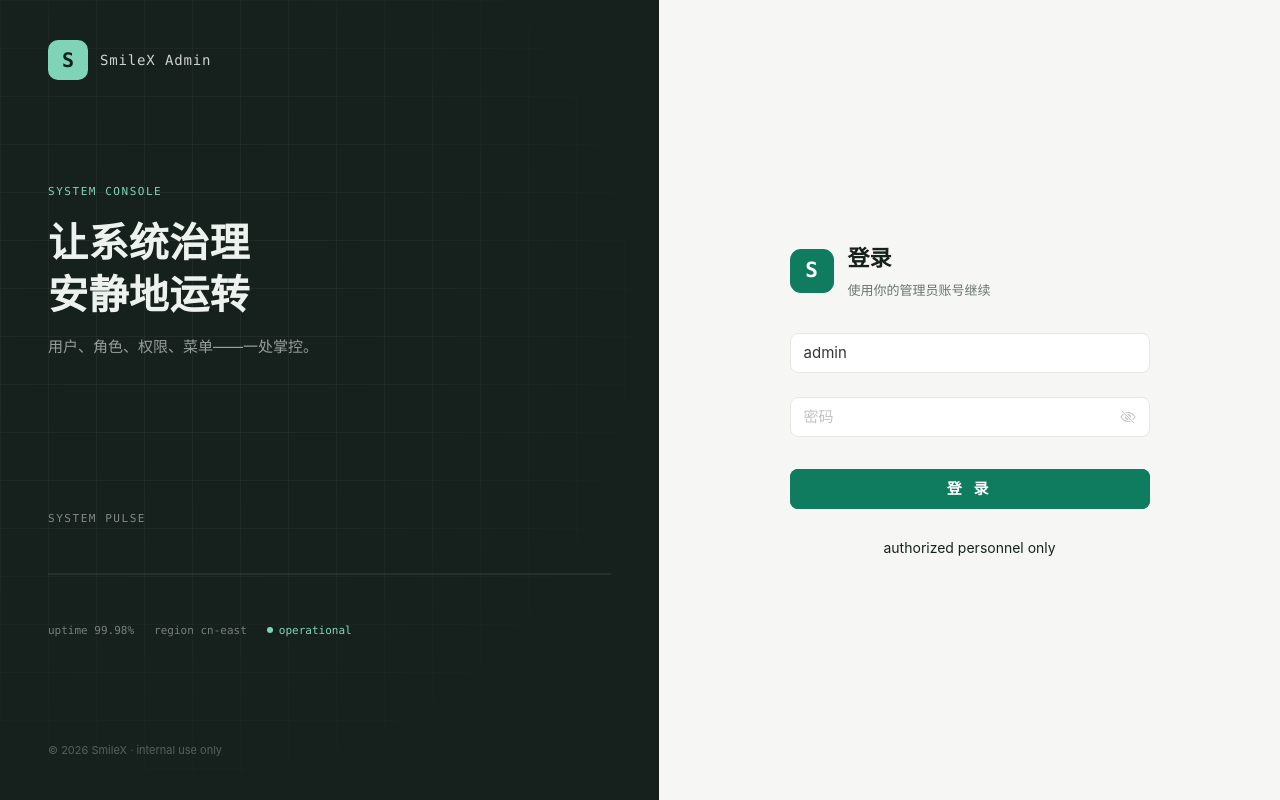
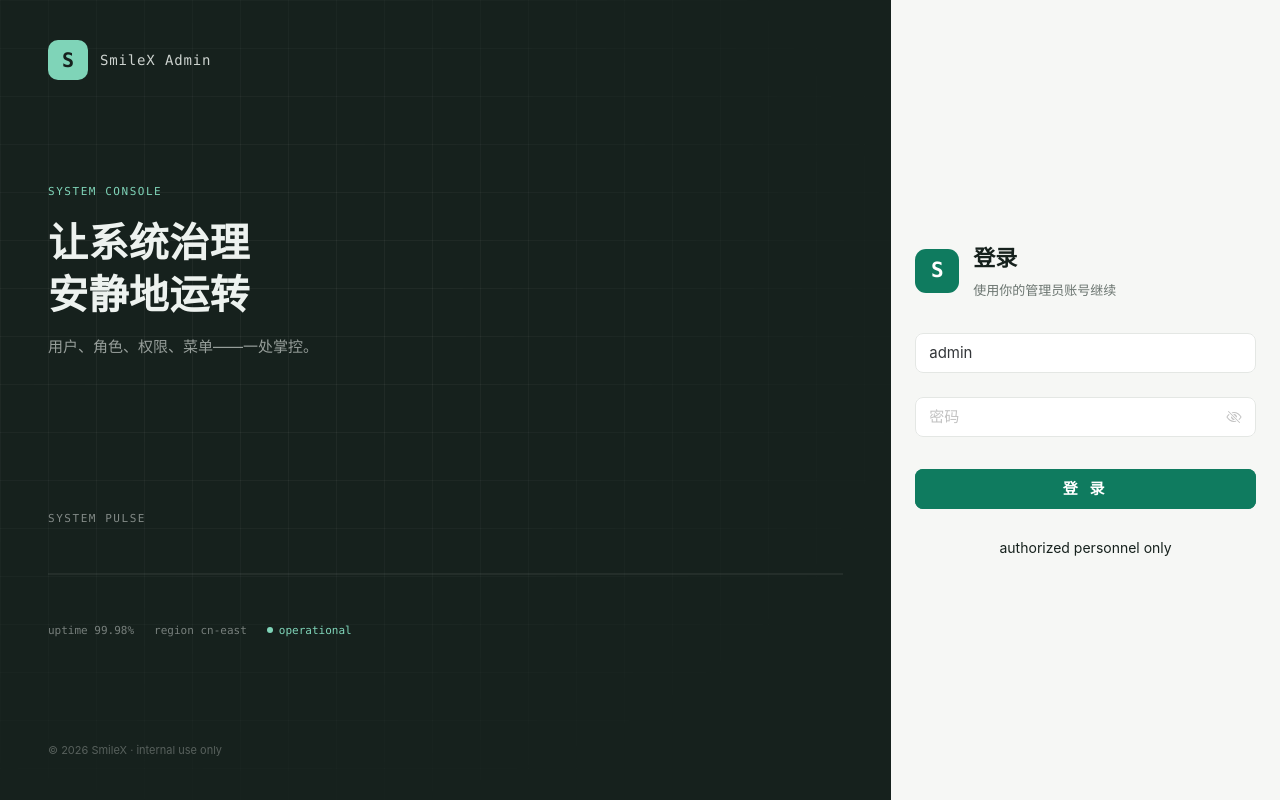
Before and after one commit to smileluck/SmileX-Admin-Go, a Vue app in the folder web/: page /login in a window 1280 px wide. Built offline with nearby package versions, Linux system fonts and the light colour scheme.

Commit message:
style(login): adjust login page flex layout and min width
调整了登录页品牌面板和表单面板的flex占比，为表单面板添加最小宽度300px，优化页面布局展示效果

```diff
--- a/web/src/views/login/Login.vue
+++ b/web/src/views/login/Login.vue
@@ -105,7 +105,7 @@ async function onLogin() {
 /* ---- 品牌面板（签名区域，唯一的大胆处）---- */
 .brand-panel {
   position: relative;
-  flex: 0 0 44%;
+  flex: 7;
   display: flex;
   flex-direction: column;
   justify-content: space-between;
@@ -244,7 +244,8 @@ async function onLogin() {
 
 /* ---- 表单面板（克制、安静）---- */
 .form-panel {
-  flex: 1;
+  flex: 3;
+  min-width: 300px;
   display: flex;
   align-items: center;
   justify-content: center;
```
Also changed, not shown: 1 other file (tests, documents, lock files or other folders).
